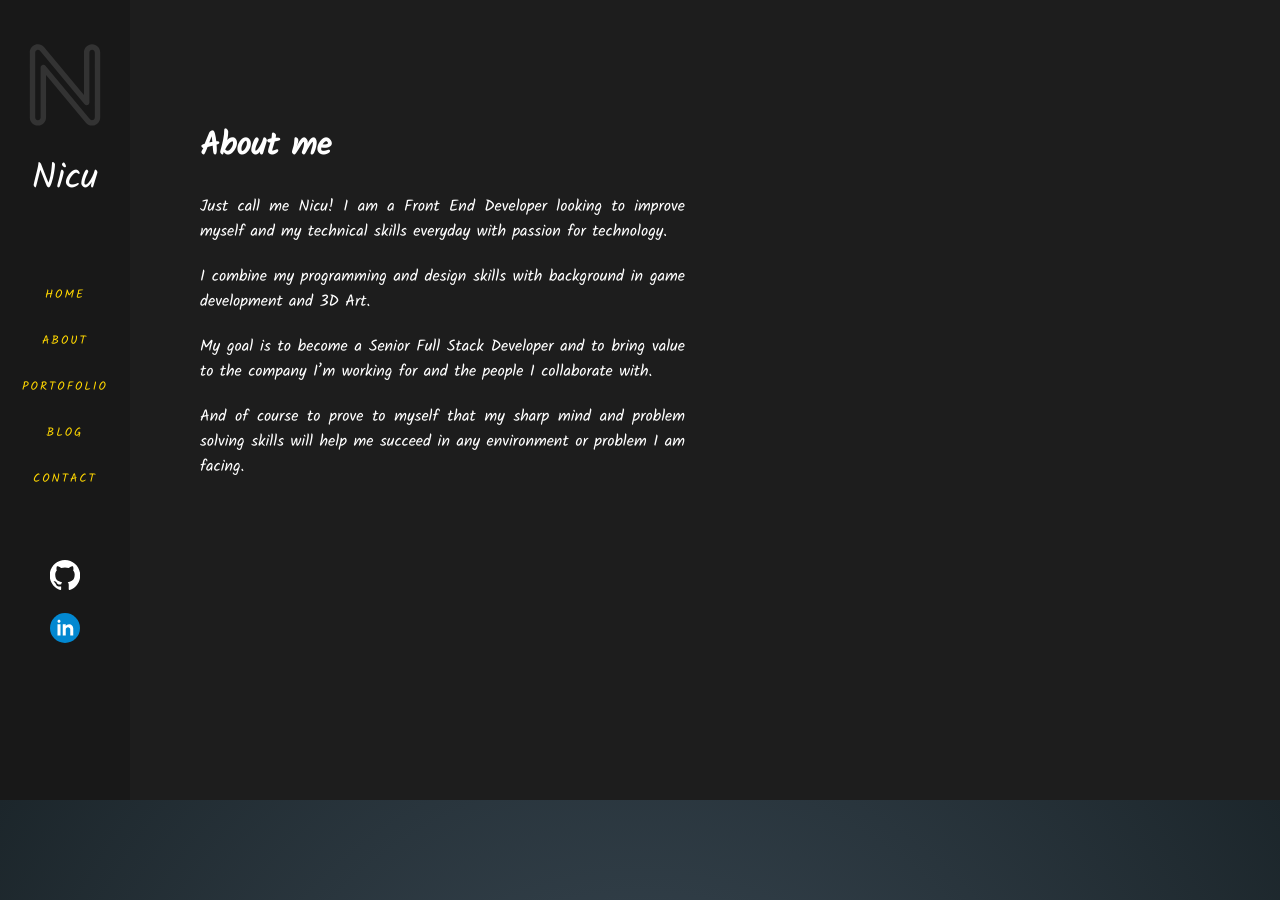
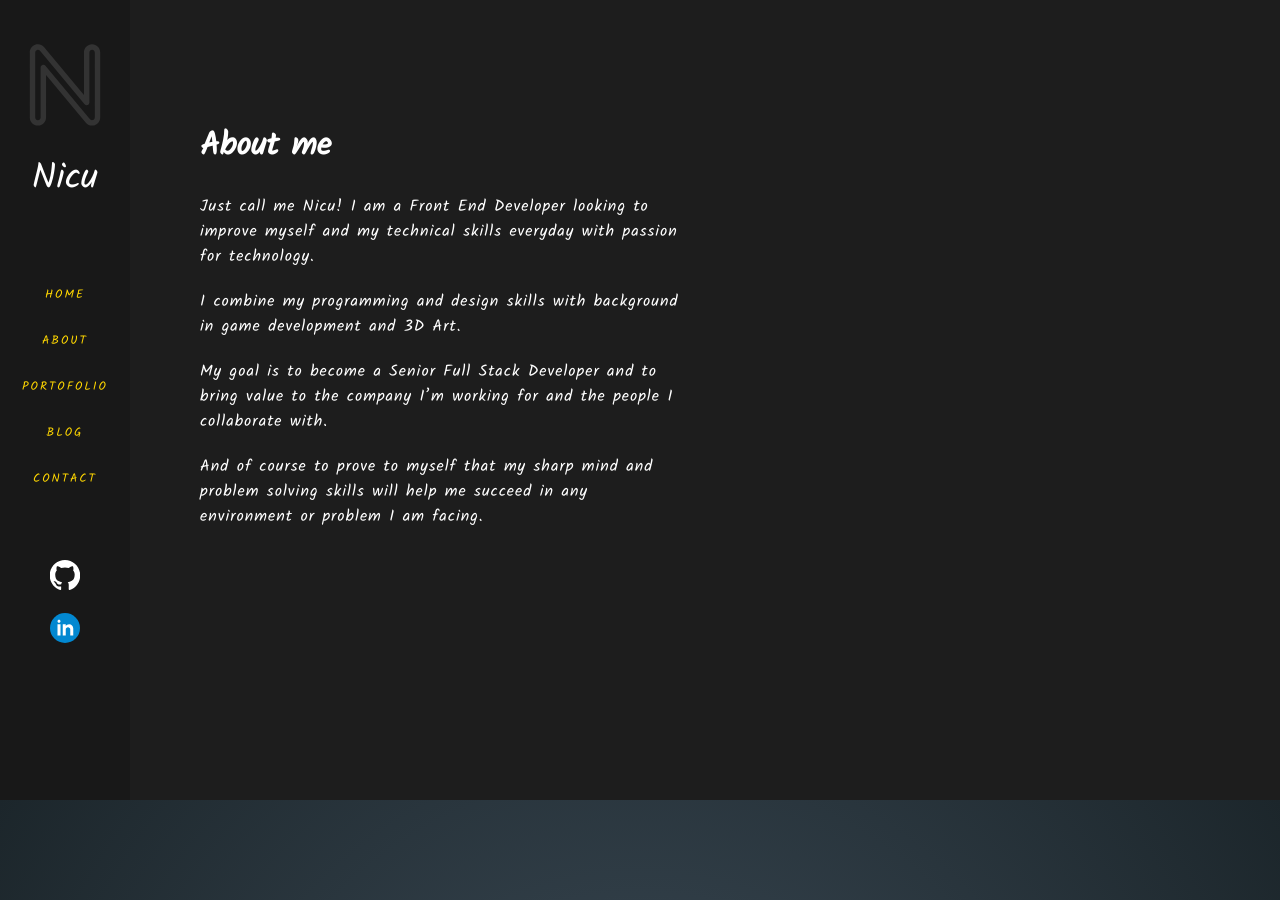
Before and after one commit to IoghiStudio/portfolio-website, a React (Create React App) app: page /#/about in a window 1280 px wide. Shown: the top 900 px of the page. Built offline with nearby package versions, Linux system fonts and the light colour scheme.

Commit message:
about page update

```diff
--- a/src/components/About/About.scss
+++ b/src/components/About/About.scss
@@ -26,7 +26,7 @@
   }
 
   &__text {
-    text-align: justify;
+    letter-spacing: 1px;
     font-size: 16px;
   }
 
```
